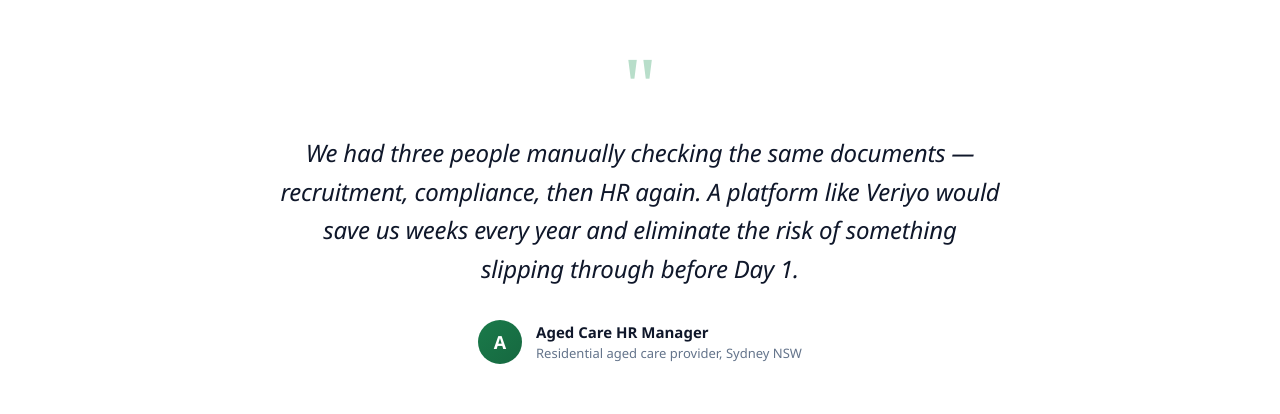
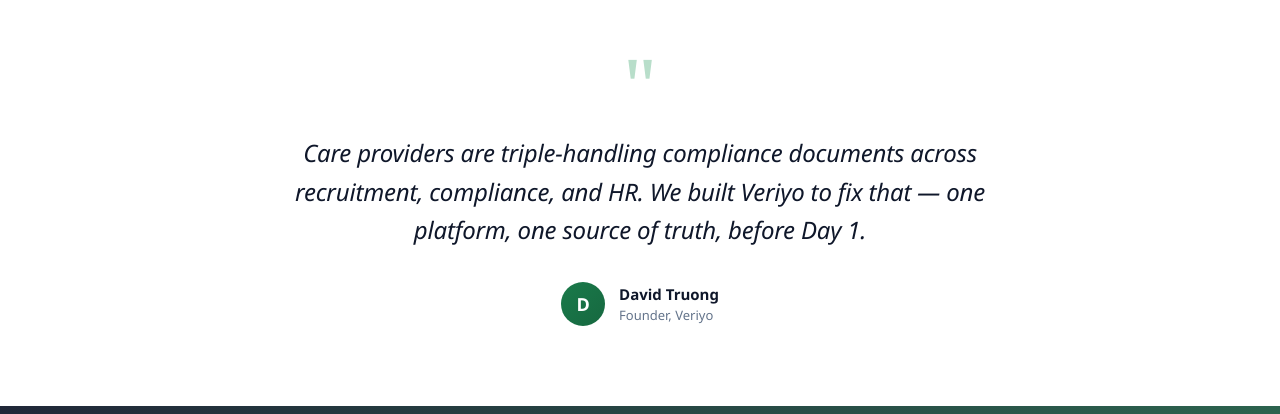
Before and after one commit to DavidVeriyo/veriyo, a React (Vite) app: page / in a window 1280 px wide. Shown: the part 5080-5494 px from the top of the page. Built offline with nearby package versions, Linux system fonts and the light colour scheme; grey boxes are pictures that could not be loaded.

Commit message:
Remove fake testimonial, replace with founder problem statement
Co-Authored-By: Claude Sonnet 4.6 <noreply@anthropic.com>
Claude-Session: https://claude.ai/code/session_01TY4CTaBitMHjr1CEmU3QZF

```diff
--- a/src/Website.jsx
+++ b/src/Website.jsx
@@ -608,19 +608,19 @@ export default function Website({ onLogin }) {
         </div>
       </section>
 
-      {/* ─── TESTIMONIAL ─── */}
+      {/* ─── PROBLEM STATEMENT ─── */}
       <section style={s.testimonialSection}>
         <div style={s.testimonialInner}>
           <div style={s.quoteIcon}>"</div>
           <blockquote style={s.quoteText}>
-            We had three people manually checking the same documents — recruitment, compliance, then HR again.
-            A platform like Veriyo would save us weeks every year and eliminate the risk of something slipping through before Day 1.
+            Care providers are triple-handling compliance documents across recruitment, compliance, and HR.
+            We built Veriyo to fix that — one platform, one source of truth, before Day 1.
           </blockquote>
           <div style={s.quoteAttrib}>
-            <div style={s.quoteAvatar}>A</div>
+            <div style={s.quoteAvatar}>D</div>
             <div>
-              <div style={s.quoteName}>Aged Care HR Manager</div>
-              <div style={s.quoteRole}>Residential aged care provider, Sydney NSW</div>
+              <div style={s.quoteName}>David Truong</div>
+              <div style={s.quoteRole}>Founder, Veriyo</div>
             </div>
           </div>
         </div>
```
